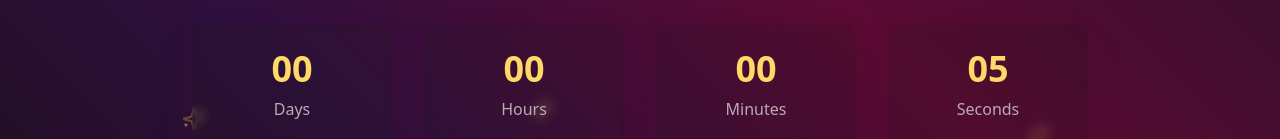
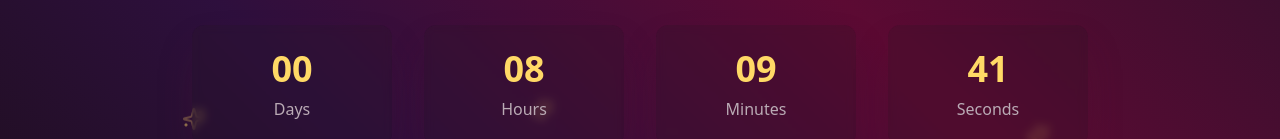
Before and after one commit to DEEP2909/talk-anniversary-with-meri-gudiya, a React (Vite) app: page / in a window 1280 px wide. Shown: the part 393-532 px from the top of the page. Built offline with nearby package versions, Linux system fonts and the light colour scheme; the HTML template or start-up script is replaced by a standard one.

Commit message:
Update countdown timer

```diff
--- a/src/components/CountdownTimer.tsx
+++ b/src/components/CountdownTimer.tsx
@@ -10,8 +10,7 @@ const CountdownTimer = ({ onTimerEnd }: CountdownTimerProps) => {
   const [isFinished, setIsFinished] = useState(false);
 
   useEffect(() => {
-    // For testing - set to a few seconds from now
-    const targetDate = new Date(Date.now() + 10000).getTime(); // 10 seconds from now
+    const targetDate = new Date('2025-09-25T00:00:00').getTime();
 
     const interval = setInterval(() => {
       const now = new Date().getTime();
```
